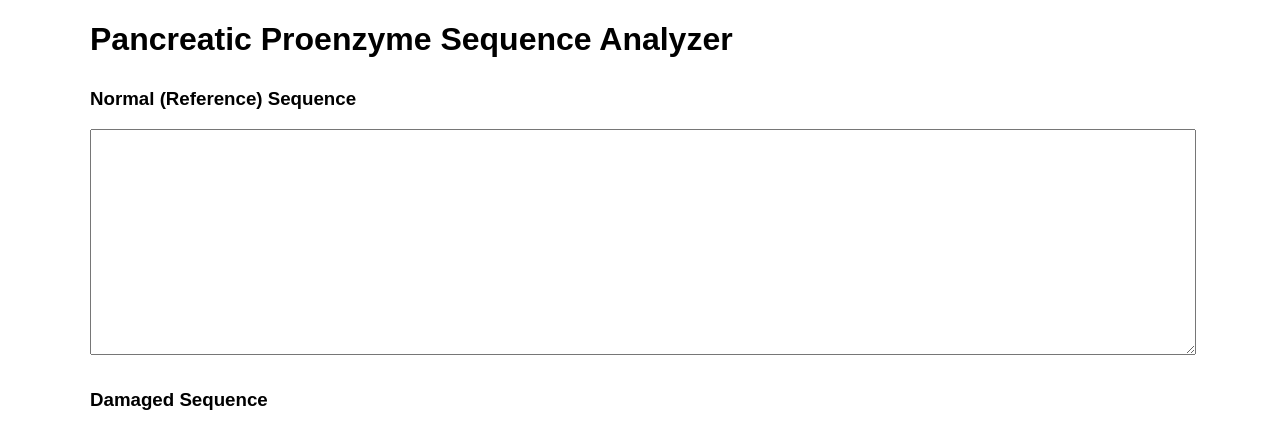
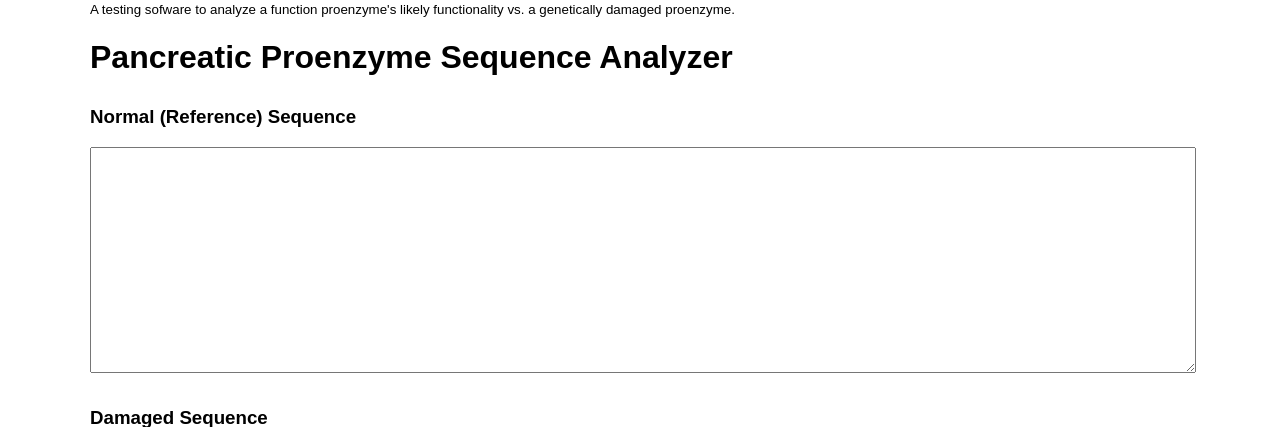
Before and after one commit to nareddyt1-cell/Backend1, a Flask app: page / in a window 1280 px wide. Shown: the top 427 px of the page. Run offline with Flask 2, Linux system fonts and the light colour scheme.

Commit message:
Update index.html

```diff
--- a/templates/index.html
+++ b/templates/index.html
@@ -3,7 +3,7 @@
 <head>
 <meta charset="UTF-8">
 <title>Pancreatic Proenzyme Sequence Analyzer</title>
-
+<small>A testing sofware to analyze a function proenzyme's likely functionality vs. a genetically damaged proenzyme.</small>
 <style>
 body {
     font-family: Arial, sans-serif;
```
